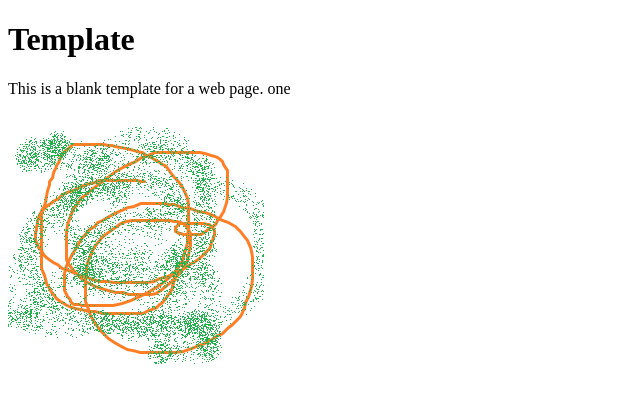
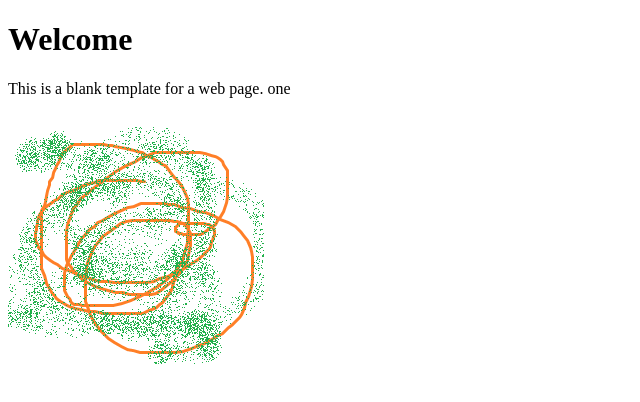
Before and after one commit to begvog/hands-on-webserver, a plain HTML site: page index.html in a window 1280 px wide. Shown: the full height of the page, 0-640 px from the left. Drawn offline with Linux system fonts and the light colour scheme.

Commit message:
Thu Jun 22 09:02:50 UTC 2023

```diff
--- a/index.html
+++ b/index.html
@@ -5,7 +5,7 @@
 </head>
 <body>
 
-  <h1>Template</h1>
+  <h1>Welcome</h1>
 
   <p>This is a blank template for a web page. one</p>
   <img src="images/foo.png" alt="Interresting Art">
```
